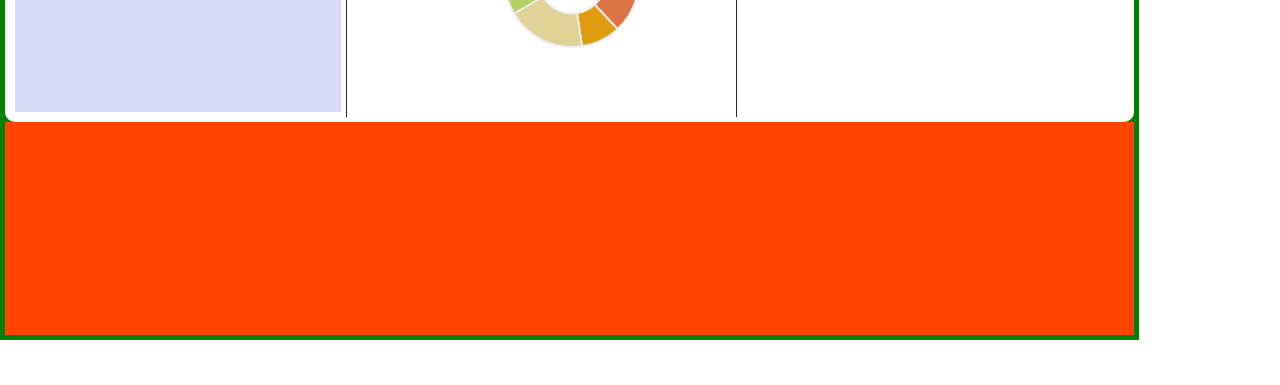
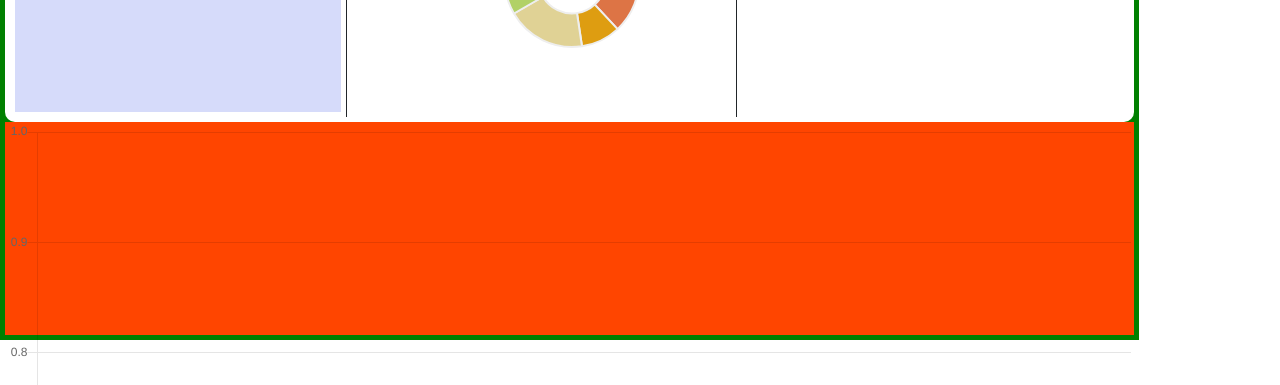
Before and after one commit to JinJuHa/PLC-project, a Vue app: page /dashboard in a window 1280 px wide. Shown: the part 380-765 px from the top of the page. Built offline with nearby package versions, Linux system fonts and the light colour scheme.

Commit message:
linechart to be added

```diff
--- a/src/views/dashboard/rough.vue
+++ b/src/views/dashboard/rough.vue
@@ -43,17 +43,21 @@
         ></bar-chart>
       </div>
     </div>
-    <div class="dashboard-footer"></div>
+    <div class="dashboard-footer">
+      <line-chart></line-chart>
+    </div>
   </div>
 </template>
 
 <script>
 import DoughnutChart from '@/components/chart/doughnutChart'
 import BarChart from '@/componernts/chart/barChart'
+import LineChart from '@/components/chart/lineChart'
 export default {
   components: {
     'doughnut-chart': DoughnutChart,
-    'bar-chart': BarChart
+    'bar-chart': BarChart,
+    'line-chart': LineChart
   },
   data() {
     return {
```
